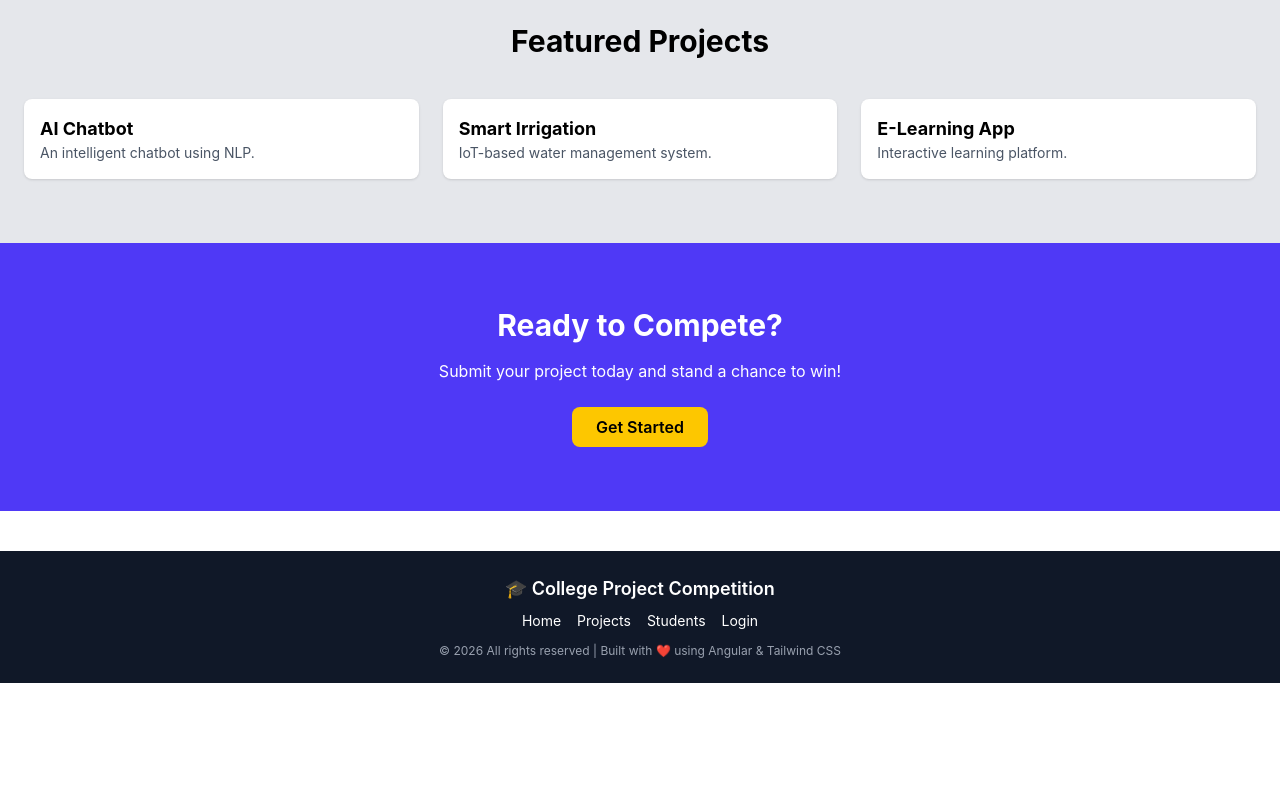
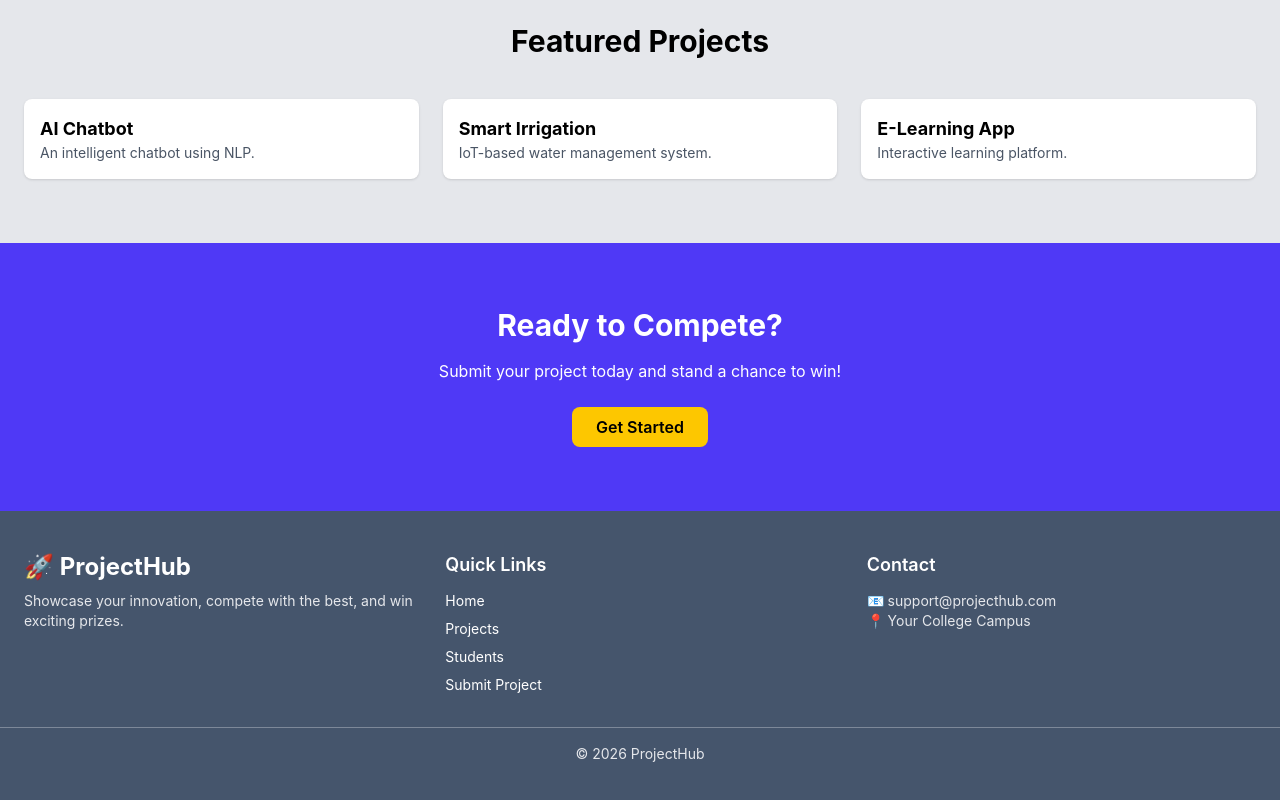
Before and after one commit to suryanshpandey61/College-Project-Competition, an Angular app: page /home in a window 1280 px wide. Shown: the part 759-1559 px from the top of the page. Before the commit the page ends 1442 px from the top, so only its background shows below. Built offline with nearby package versions, Linux system fonts and the light colour scheme.

Commit message:
footer-updated

```diff
--- a/src/app/components/common/footer/footer.html
+++ b/src/app/components/common/footer/footer.html
@@ -1,23 +1,36 @@
-<footer class="bg-gray-900 text-white py-6 mt-10">
-  <div class="max-w-7xl mx-auto px-4 text-center">
+<footer class="bg-slate-600 text-white py-10 ">
+  <div class="max-w-7xl mx-auto px-6 grid md:grid-cols-3 gap-8 text-center md:text-left">
 
-    <!-- Title -->
-    <h2 class="text-lg font-semibold mb-2">
-      🎓 College Project Competition
-    </h2>
-
-    <!-- Links -->
-    <div class="space-x-4 mb-3 text-sm">
-      <a routerLink="/home" class="hover:text-yellow-400">Home</a>
-      <a routerLink="/projects" class="hover:text-yellow-400">Projects</a>
-      <a routerLink="/students" class="hover:text-yellow-400">Students</a>
-      <a routerLink="/login" class="hover:text-yellow-400">Login</a>
+    <!-- Brand -->
+    <div>
+      <h2 class="text-2xl font-bold mb-2">🚀 ProjectHub</h2>
+      <p class="text-sm text-gray-200">
+        Showcase your innovation, compete with the best, and win exciting prizes.
+      </p>
     </div>
 
-    <!-- Copyright -->
-    <p class="text-xs text-gray-400">
-      © 2026 All rights reserved | Built with ❤️ using Angular & Tailwind CSS
-    </p>
+    <!-- Quick Links -->
+    <div>
+      <h3 class="text-lg font-semibold mb-3">Quick Links</h3>
+      <ul class="space-y-2 text-sm">
+        <li><a routerLink="/home" class="hover:text-yellow-300">Home</a></li>
+        <li><a routerLink="/projects" class="hover:text-yellow-300">Projects</a></li>
+        <li><a routerLink="/students" class="hover:text-yellow-300">Students</a></li>
+        <li><a routerLink="/submit-project" class="hover:text-yellow-300">Submit Project</a></li>
+      </ul>
+    </div>
+
+    <!-- Contact / Info -->
+    <div>
+      <h3 class="text-lg font-semibold mb-3">Contact</h3>
+      <p class="text-sm text-gray-200">📧 support@projecthub.com</p>
+      <p class="text-sm text-gray-200">📍 Your College Campus</p>
+    </div>
 
   </div>
+
+  <!-- Bottom Line -->
+  <div class="mt-8 border-t border-white/30 pt-4 text-center text-sm text-gray-200">
+    © 2026 ProjectHub
+  </div>
 </footer>
```
